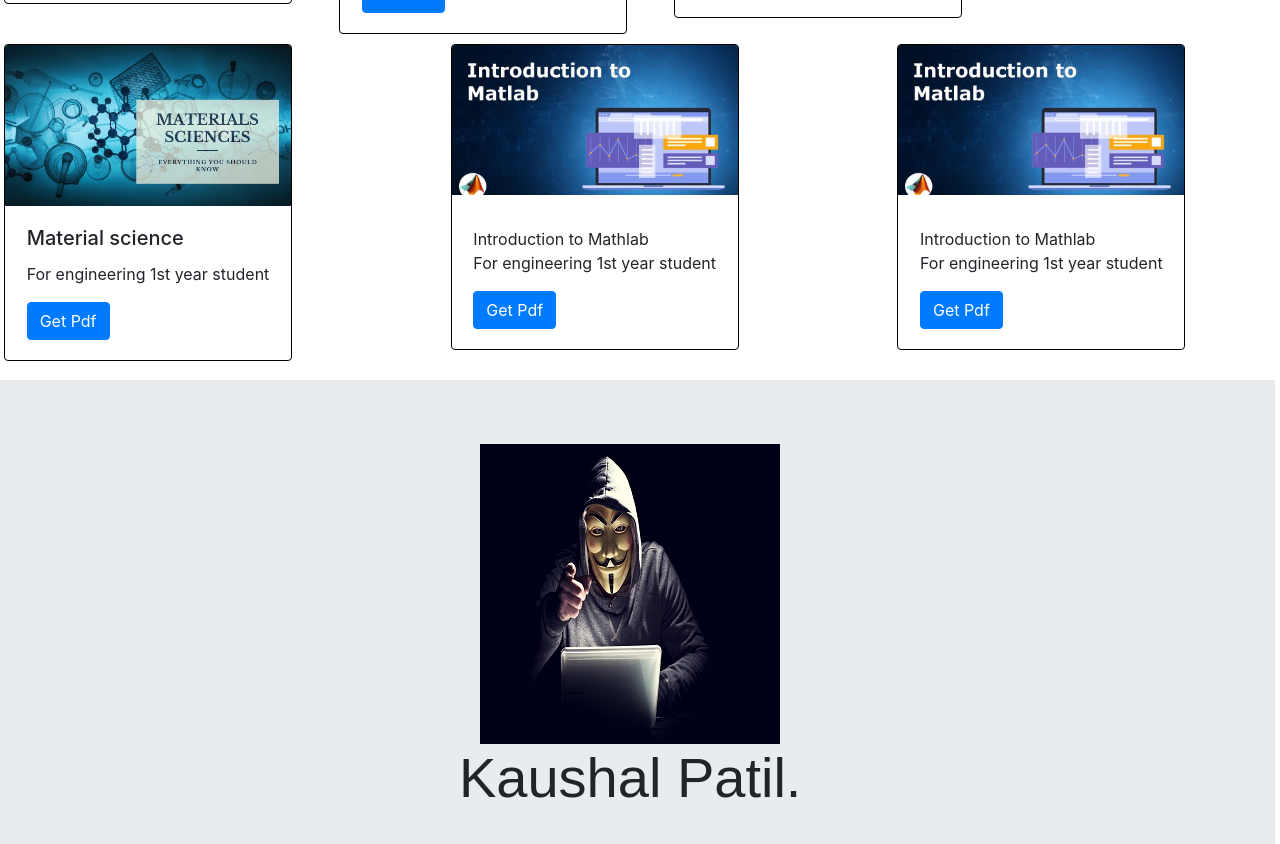
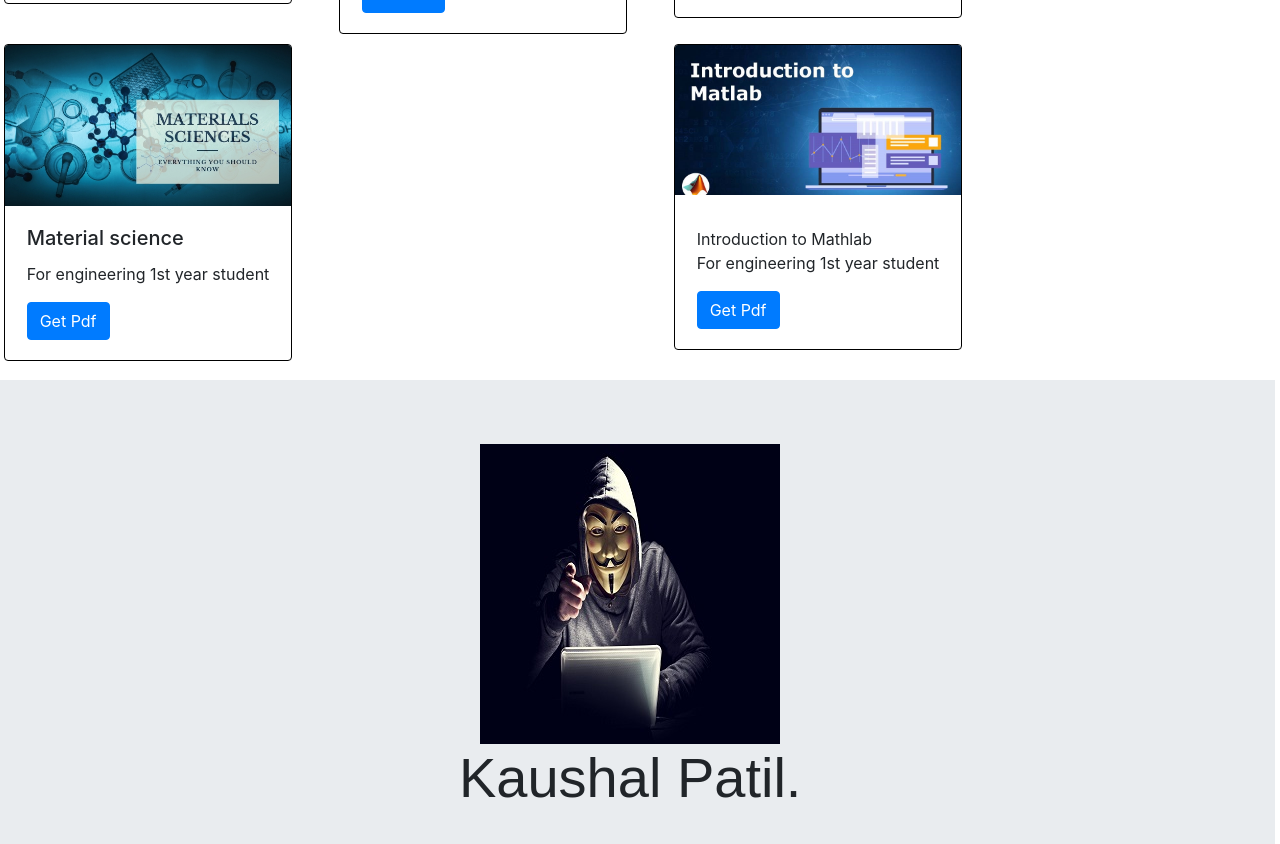
Before and after one commit to Kaushalpatil123/Padhaika-Adda.com, a plain HTML site: page index.html in a window 1280 px wide. Shown: the part 1637-2481 px from the top of the page. Drawn offline with nearby package versions, Linux system fonts and the light colour scheme.

Commit message:
Update index.html

```diff
--- a/index.html
+++ b/index.html
@@ -161,15 +161,6 @@
         </div>
 
 
-	<div class="card" style="width: 18rem;">
-          <img class="card-img-top" src="img/img.jpg23.jpg" alt="Card image cap">
-          <div class="card-body">
-            <h5 class="card-title"></h5>Introduction to Mathlab</h5>
-            <p class="card-text">For engineering 1st year student</p>
-            <a href="notes/introduction-to-matlab.pdf" class="btn btn-primary">Get Pdf</a>
-          </div>
-        </div>
-
       </div>
 
       <div class="jumbotron jumbotron-fluid">
```
